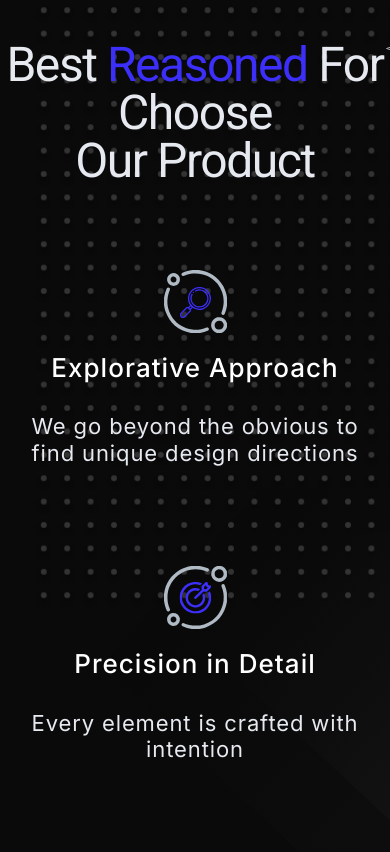
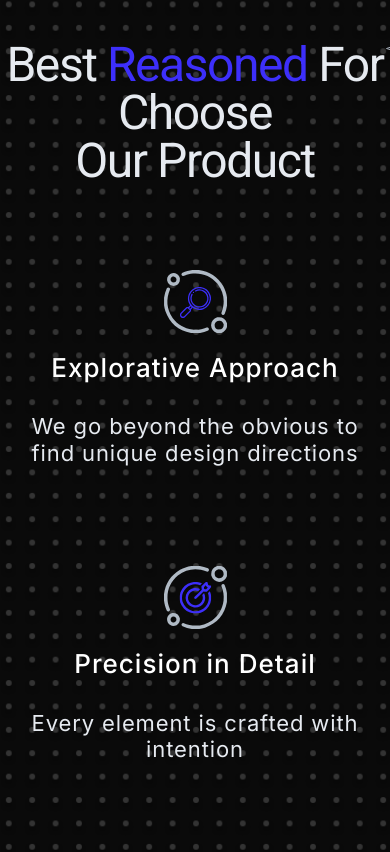
Before and after one commit to leumastrycode/Spacetrek-Collective, a Next.js app: page / in a window 390 px wide. Shown: the part 5714-6566 px from the top of the page. Built offline with nearby package versions, Linux system fonts and the light colour scheme.

Commit message:
Save local change; Fix Reason section

```diff
--- a/components/sections/Reason.tsx
+++ b/components/sections/Reason.tsx
@@ -2,6 +2,7 @@ import FirstReason from "@/components/ui/ReasonItem/FirstReason";
 import SecondReason from "@/components/ui/ReasonItem/SecondReason";
 import ThirdReason from "@/components/ui/ReasonItem/ThirdReason";
 import DotsRectangle from "@/assets-svgr/dots-rectangle4.svg";
+import VerticalDotsRectangle from "@/assets-svgr/vertical-dots-rectangle.svg"
 import PatternBlock from "@/assets-svgr/pattern-block.svg";
 import Star from "@/assets-svgr/star 29.svg";
 
@@ -17,12 +18,13 @@ export default function Reason() {
             For Choose <br /> Our Product
           </h2>
         </div>
-        <div className="relative flex justify-center gap-[100px] items-start flex-col min-[640px]:flex-row px-[30px]">
+        <div className="relative flex justify-center gap-[100px] items-start flex-col sm:flex-row px-[30px]">
           <FirstReason />
           <SecondReason />
           <ThirdReason />
-          <DotsRectangle className="absolute -top-[300px] z-[-1]" />
-          <PatternBlock className="absolute -bottom-[500px] z-[-1]" />
+          <DotsRectangle className="absolute hidden sm:block -top-[300px] z-[-1]" />
+          <VerticalDotsRectangle className="absolute block sm:hidden -top-[350px] -left-[98px] z-[-1]" />
+          <PatternBlock className="absolute hidden sm:block -bottom-[400px] z-[-1]" />
         </div>
       </div>
     </section>
```
Also changed, not shown: assets-svgr/vertical-dots-rectangle.svg (added).
